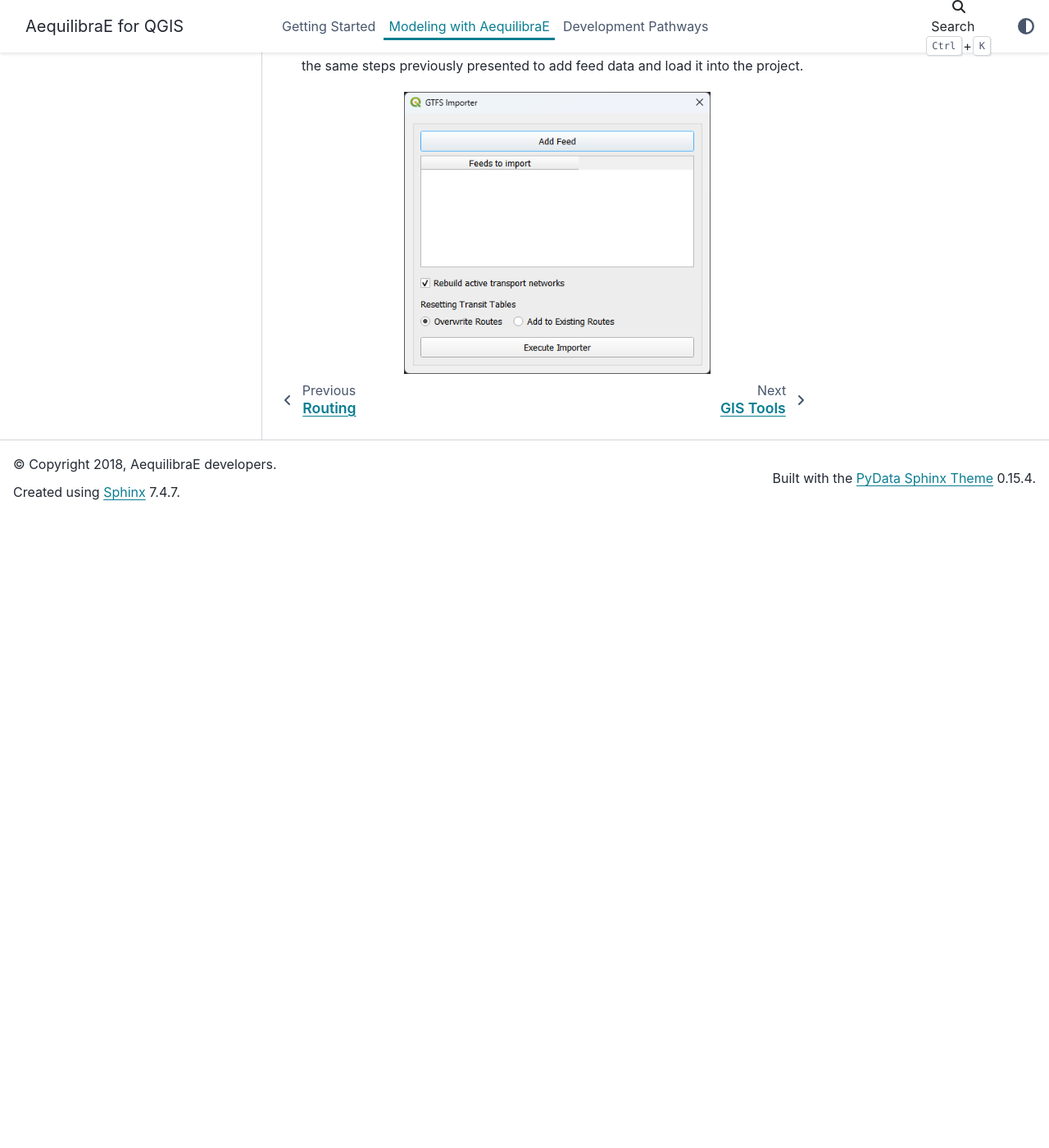
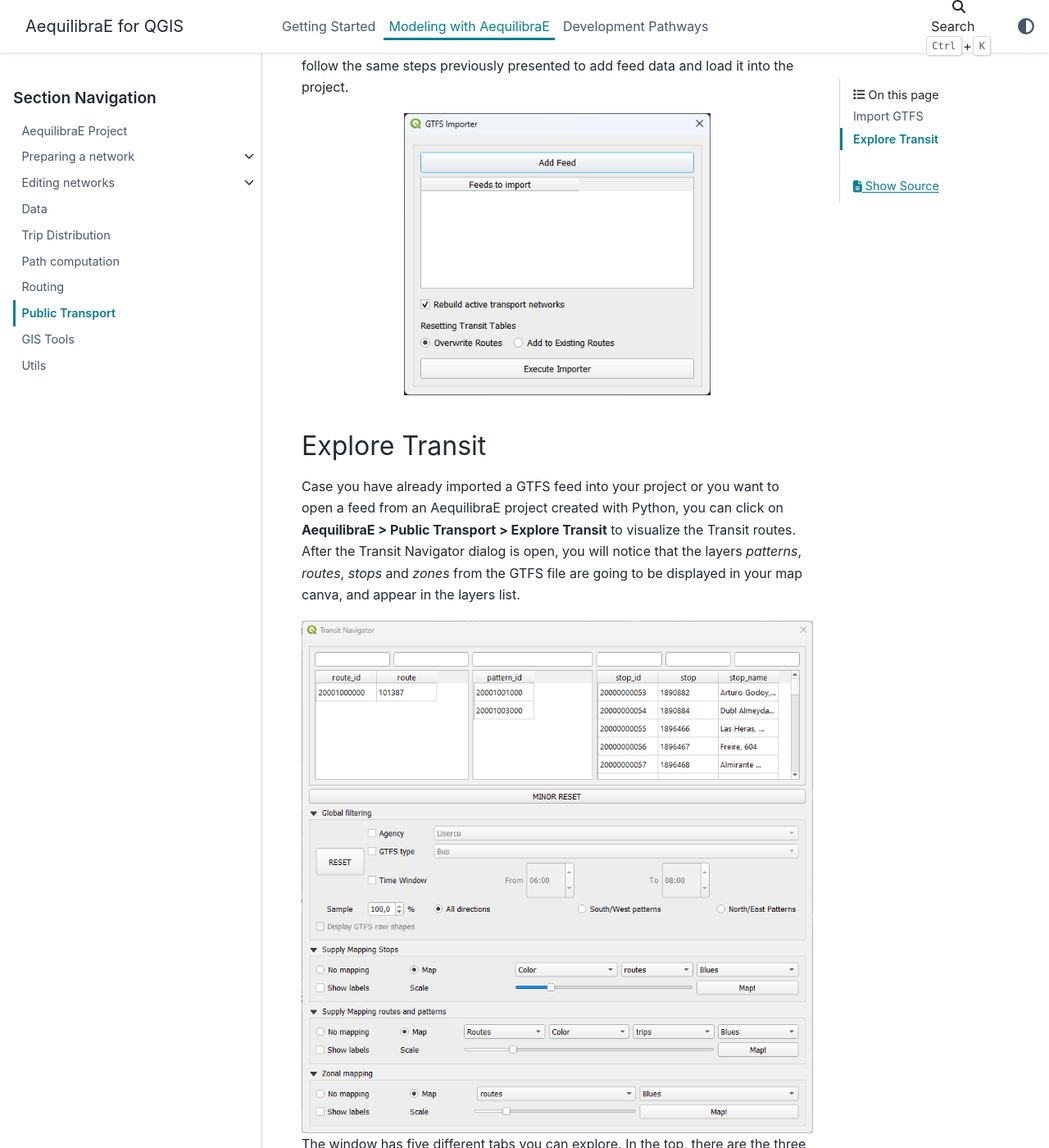
Before and after one commit to AequilibraE/qaequilibrae, a Sphinx documentation site: the page built from docs/source/menus_in_detail/public_transport.rst, in a window 1280 px wide and 1400 px high, scrolled down 1889 px. Shown: the whole window at 82% size. Built offline with Sphinx 7.4.7 and the PyData theme 0.15.4, drawn with Linux system fonts in a browser that asks for light colours; formulas are drawn with MathJax 3; the version number could not be read and is left out; before the commit the page ends 2519 px from its top, so only the background shows below that; some of the changed text lies outside the part shown.

Commit message:
documentation

```diff
--- a/docs/source/menus_in_detail/public_transport.rst
+++ b/docs/source/menus_in_detail/public_transport.rst
@@ -22,7 +22,7 @@
     :alt: gtfs importer
 
 Once the feed is loaded, you can select the service date, the agency name, and write a description for it.
-It is also possible to add and/or modify the route capacities. When you're done, just click on *Add to importer*
+It is also possible to add and/or modify the route capacities. When you're done, just click on **Add to importer**
 and you will return to the GTFS importer screen.
 
 .. image:: ../images/gtfs_2.png
@@ -34,8 +34,8 @@
     :alt: route capacities
 
 Notice that the feed information is now available at the *Feeds to import* table view. The first time you create a
-GTFS feed, the only option available is *Create new route system*, so you don't have to click on it.
-Then, you can effectively import your GTFS feed to your project by clicking on *Execute Importer*.
+GTFS feed, the only option available is **Create new route system**, so you don't have to click on it.
+Then, you can effectively import your GTFS feed to your project by clicking on **Execute Importer**.
 A window with a progress bar will open and once it is finished, you can check out the GTFS feed data you just
 imported in your project folder.
 
@@ -46,7 +46,7 @@
 
 In case you want to add or rewrite information on your public transport database, you can click on
 **AequilibraE > Public Transport > Import GTFS**. You will notice a difference in the clickable buttons at
-the bottom of the page, and it is now possible to *Overwrite routes* or *Add to Existing Routes*.
+the bottom of the page, and it is now possible to **Overwrite routes** or **Add to Existing Routes**.
 For any of these options, you follow the same steps previously presented to add feed data and load it into the
 project.
 
@@ -54,3 +54,29 @@
     :width: 60 %
     :align: center
     :alt: gtfs already exists
+
+Explore Transit
+---------------
+
+Case you have already imported a GTFS feed into your project or you want to open a feed from an AequilibraE project
+created with Python, you can click on **AequilibraE > Public Transport > Explore Transit** to visualize the Transit
+routes. After the Transit Navigator dialog is open, you will notice that the layers *patterns*, *routes*, *stops* and
+*zones* from the GTFS file are going to be displayed in your map canva, and appear in the layers list.
+
+.. image:: ../images/gtfs_6.png
+    :align: center
+    :alt: gtfs transit explorer
+
+The window has five different tabs you can explore. In the top, there are the three boxes one can select and
+filter routes, patterns, and stops. You will notice that whenever an element is selected or filtered, this selection
+is automatically displayed in the map canva. After filtering data, if you want to restore the original layers,
+you can click on **Minor reset**, and your layers are restored.
+
+In the *Global filtering* tab, it is possible to filter your GTFS by *Agency*, *GTFS type*, *Time window*, and
+*directions*. It is also possible to select a sample from the GTFS data to analyze. The fitering performed in this
+tab is automatically displayed in the map canva. To restore the original layers, just click on **Reset**.
+
+In the last three tabs, one can display useful information about stops, routes, patterns, and zones. For instance, you
+can find out *how many routes stop at a specific stop location*, *what is the total capacity of a specific route*,
+or *which zones have more stops or routes across them*. Within these tabs, it is possible to configure how one wants to
+display the information, by selecting the object color, or thickness/size.
```
Also changed, not shown: docs/source/images/gtfs_6.png (added).
